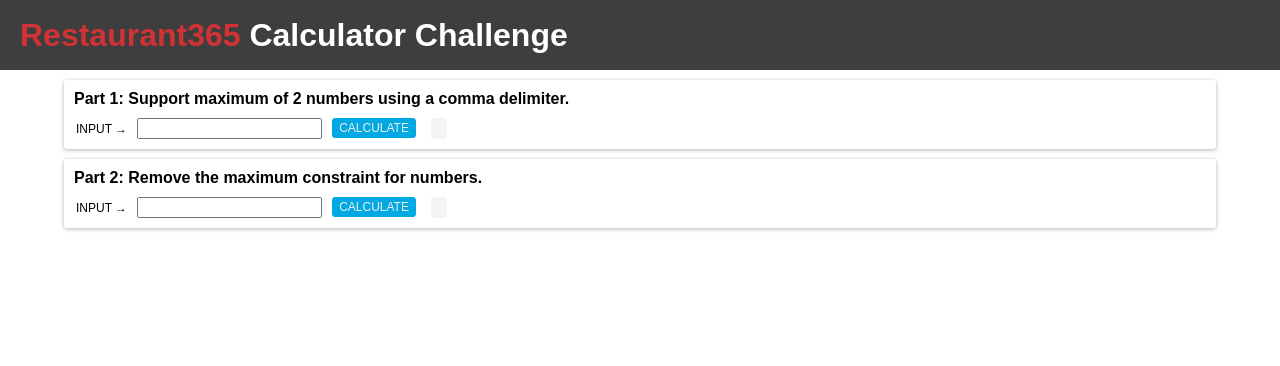
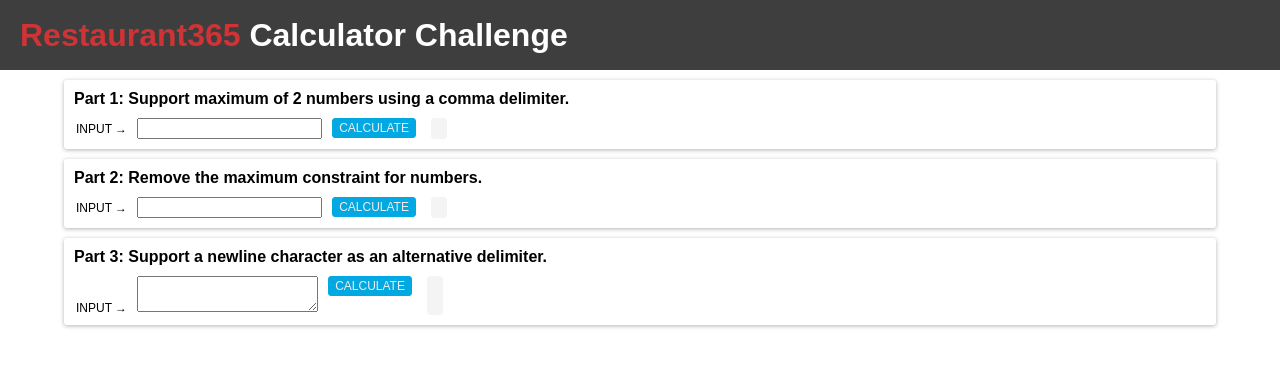
Before and after one commit to james-lopez/r365, a React (Create React App) app: page / in a window 1280 px wide. Shown: the top 366 px of the page. Built offline with nearby package versions, Linux system fonts and the light colour scheme.

Commit message:
Part 3 of calculator.

```diff
--- a/src/components/App.js
+++ b/src/components/App.js
@@ -2,6 +2,7 @@
 import './App.css';
 import Challenge1 from './challenge1';
 import Challenge2 from './challenge2';
+import Challenge3 from './challenge3';
 
 function App() {
   return (
@@ -12,6 +13,7 @@
       <div className="app__content">
         <Challenge1/>
         <Challenge2/>
+        <Challenge3/>
       </div>
     </div>
   );
--- /dev/null
+++ b/src/components/challenge3/index.js
@@ -0,0 +1,114 @@
+import React, { Component } from 'react';
+import styled from 'styled-components';
+
+const StyledCard = styled.div`
+	background-color: #FFFFFF;
+	box-shadow: rgba(0, 0, 0, 0.3) 0px 1px 4px;
+	margin-top: 10px;
+	border-radius: 3px;
+	width: 100%;
+	height: 100%;
+	overflow: hidden;
+`;
+
+const StyledTitle = styled.h4`
+	margin: 10px 0px 0px 10px;
+`;
+
+const StyledForm = styled.form`
+	margin: 10px 0px 10px 12px;
+	width: 100%;
+	display: flex;
+	justify-content: flex-start;
+`;
+
+const StyledLabel = styled.label`
+	text-transform: uppercase;
+	font-size: 12px;
+`;
+
+const StyledInput = styled.textarea`
+	margin-left: 10px;
+`
+
+const StyledButton = styled.button`
+	height: 20px;
+	margin-left: 10px;
+	background: #01A8E2;
+	border: 1px solid #01A8E2;
+	border-radius: 3px;
+	color: #EEE;
+	font-size: 12px;
+	text-transform: uppercase;
+`;
+
+const StyledResult = styled.p`
+	font-size: 12px;
+	margin: 0px 0px 0px 15px;
+	padding: 3px 7px;
+	background: #F4F4F4;
+	border: 1px solid #F4F4F4;
+	border-radius: 3px;
+`;
+
+class Challenge3 extends Component {
+	constructor(props) {
+		super(props)
+
+		this.state = {
+			text: '',
+			output: ''
+		}
+	}
+
+	handleInputChange = (e) => {
+		this.setState({ text: e.target.value })
+	}
+
+	handleSubmit = (e) => {
+		e.preventDefault();
+
+		let parsedString = this.state.text.split(/[\n,]+/);
+
+		if (parsedString.length < 2) {
+			for (let i = parsedString.length; i < 2; i++) {
+				parsedString.push('0');
+			}
+		}
+
+		let convertedString = parsedString.map((number) => {
+			if (isNaN(number) || number === '') {
+				number = 0;
+			} else {
+				number = parseInt(number, 10);
+			}
+
+			return number;
+		})
+
+		let sum = convertedString.reduce((accumulator, currentValue) => {
+			return accumulator + currentValue;
+		});
+
+		this.setState({ output: sum })
+	}
+
+	render() {
+
+		return (
+			<StyledCard>
+				<StyledTitle>Part 3: Support a newline character as an alternative delimiter.</StyledTitle>
+				<StyledForm onSubmit={(e) => this.handleSubmit(e)}>
+					<StyledLabel>
+						Input &#8594;
+						<StyledInput data-testid="input" value={this.state.text} onChange={e => this.handleInputChange(e)} />
+					</StyledLabel>
+					<StyledButton data-testid="submit-button" type="submit">Calculate</StyledButton>
+					<StyledResult data-testid="output-field">{this.state.output}</StyledResult>
+				</StyledForm>
+			</StyledCard>
+		)
+	}
+}
+
+export default Challenge3
```
Also changed, not shown: 1 other file (tests, documents, lock files or other folders).
